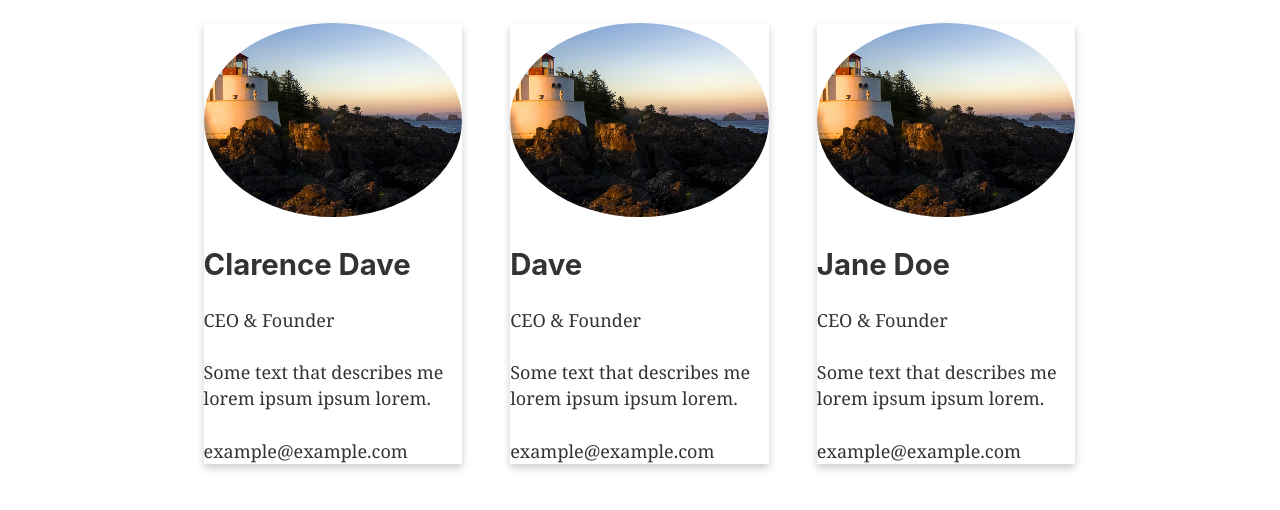
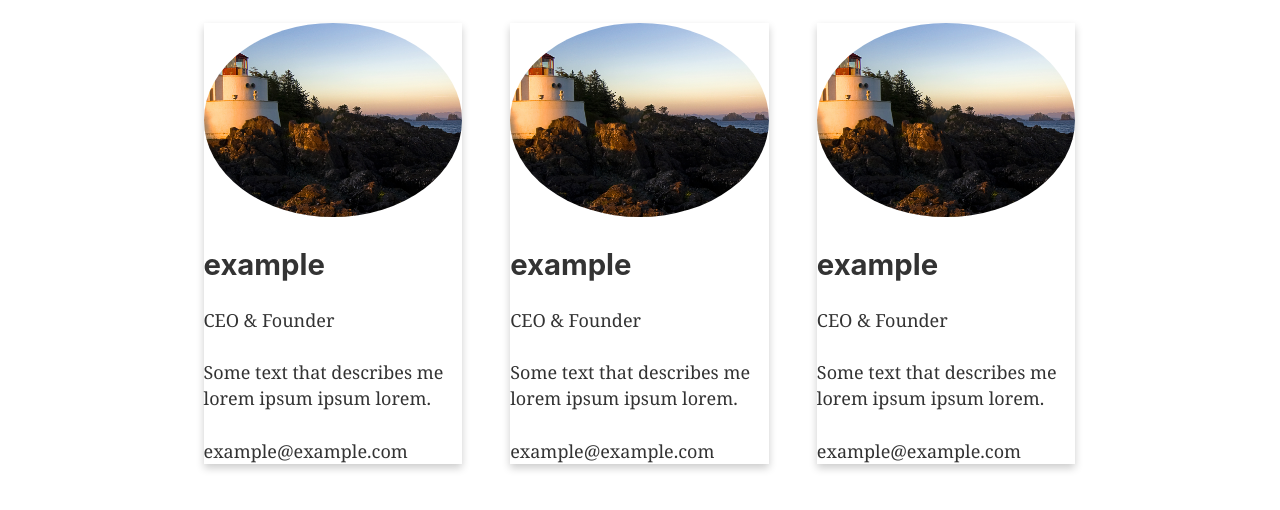
Before and after one commit to clarencedave/improved-disco, a Gatsby site: page /contacts in a window 1280 px wide. Shown: the part 194-704 px from the top of the page. Built offline with nearby package versions, Linux system fonts and the light colour scheme; Gatsby itself is replaced by a stand-in of ours.

Commit message:
init commit

```diff
--- a/src/pages/contacts.js
+++ b/src/pages/contacts.js
@@ -8,7 +8,7 @@
         <div class="container">
             <div class="card">
                  <img src= {logo} alt="Avatar" class="avatar"/>
-        <h2>Clarence Dave </h2>
+        <h2> example </h2>
         <p class="title">CEO & Founder</p>
         <p>Some text that describes me lorem ipsum ipsum lorem.</p>
         <p>example@example.com</p>
@@ -21,7 +21,7 @@
              <div class="container">
                  <div class="card">
                     <img src={logo} alt="Jane" class="avatar" />
-        <h2>Dave</h2>
+        <h2>example</h2>
         <p class="title">CEO & Founder</p>
         <p>Some text that describes me lorem ipsum ipsum lorem.</p>
         <p>example@example.com</p>
@@ -34,7 +34,7 @@
             <div class="container">
                 <div class="card">
                     <img src={logo} alt="Jane" class="avatar" />
-        <h2>Jane Doe</h2>
+        <h2>example</h2>
         <p class="title">CEO & Founder</p>
         <p>Some text that describes me lorem ipsum ipsum lorem.</p>
         <p>example@example.com</p>
```
Also changed, not shown: src/pages/index.js (+16 -0 lines).
